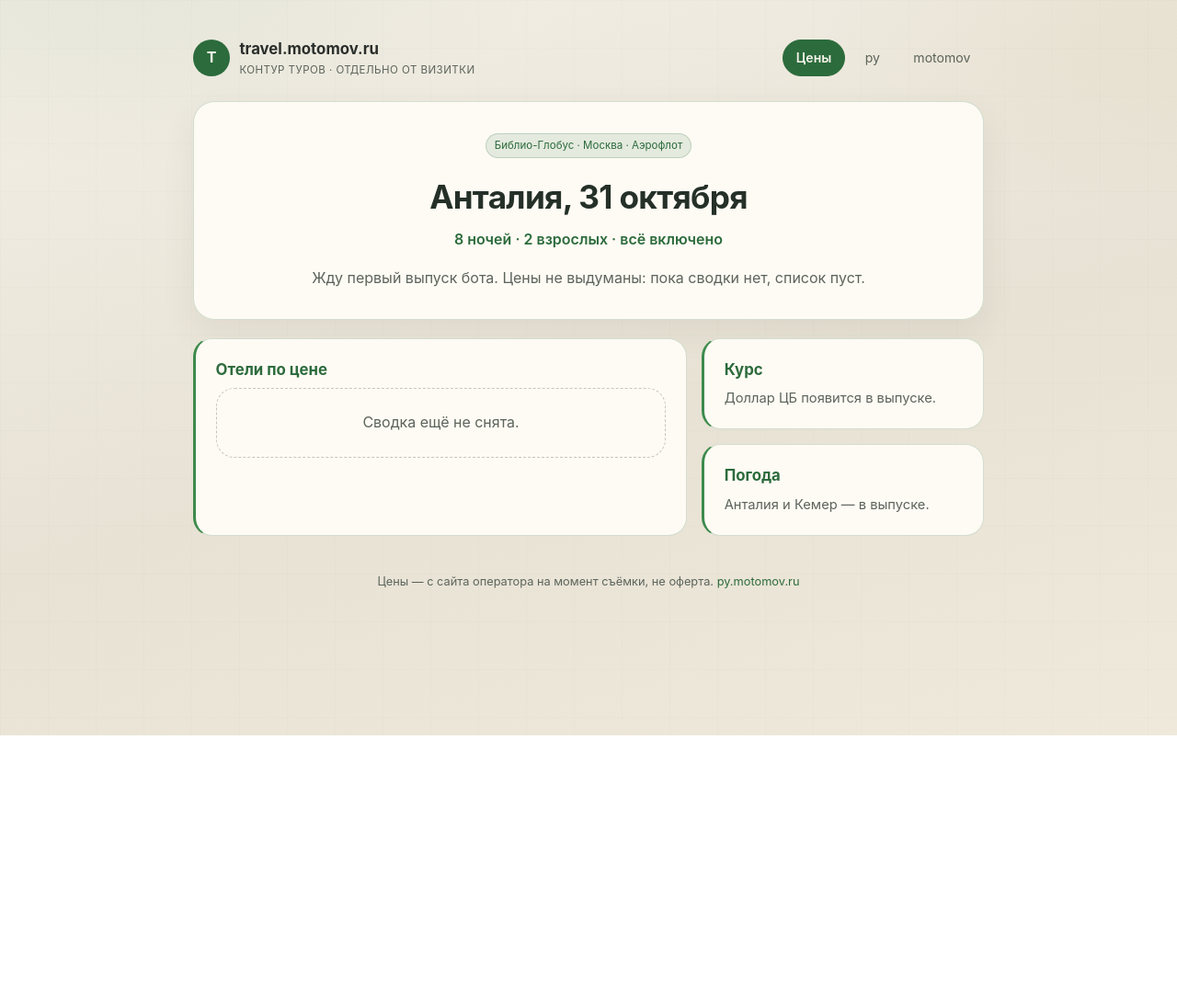
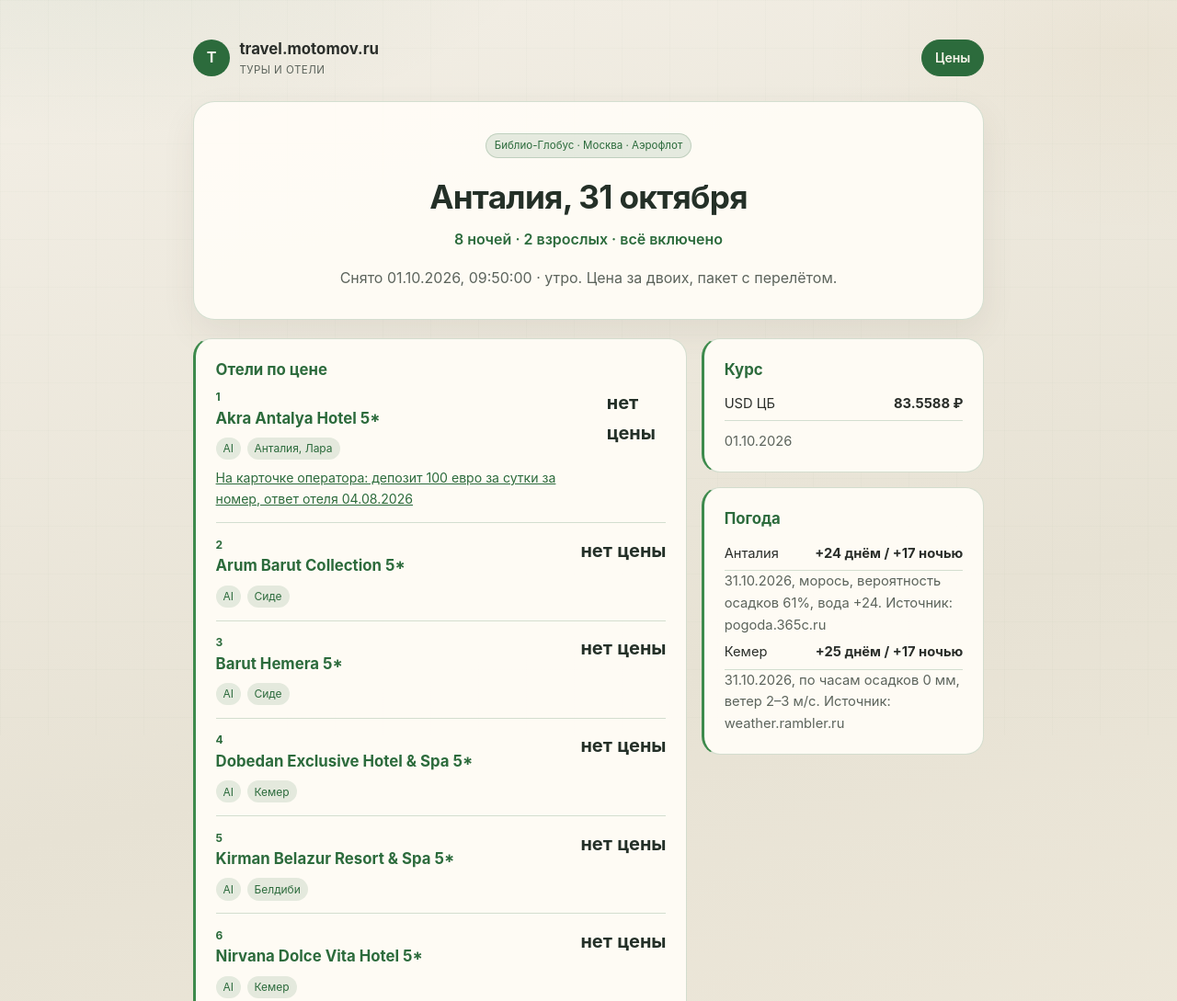
Before and after one commit to jagorun/motomov-travel, a plain HTML site: page index.html in a window 1280 px wide. Shown: the top 1089 px of the page at 92% size. Before the commit the page ends 800 px from the top, so only its background shows below. Drawn offline with Linux system fonts and the light colour scheme.

Commit message:
prices: 01.10.2026 utro · ссылки убраны, цены не подставлены

```diff
--- a/data/prices.json
+++ b/data/prices.json
@@ -1,6 +1,6 @@
 {
-  "updatedAt": null,
-  "slot": null,
+  "updatedAt": "2026-10-01T09:50:00+03:00",
+  "slot": "utro",
   "query": {
     "operator": "Библио-Глобус",
     "from": "Москва",
@@ -12,8 +12,19 @@
     "meal": "AI",
     "currency": "RUB"
   },
-  "usd": null,
-  "weather": [],
-  "hotels": [],
-  "note": "Первый выпуск появится после утреннего или вечернего прогона бота."
+  "usd": { "value": 83.5588, "date": "01.10.2026", "source": "https://ru.myfin.by/currency/cb-rf/usd" },
+  "weather": [
+    { "place": "Анталия", "temp": "+24 днём / +17 ночью", "text": "31.10.2026, морось, вероятность осадков 61%, вода +24. Источник: pogoda.365c.ru", "source": "https://pogoda.365c.ru/turkey/antalya/d/31-oktyabrya" },
+    { "place": "Кемер", "temp": "+25 днём / +17 ночью", "text": "31.10.2026, по часам осадков 0 мм, ветер 2–3 м/с. Источник: weather.rambler.ru", "source": "https://weather.rambler.ru/v-kemere/31-october/" }
+  ],
+  "hotels": [
+    { "name": "Akra Antalya Hotel 5*", "resort": "Анталия, Лара", "price": null, "room": null, "meal": "AI", "nights": 8, "source": "https://www.bgoperator.ru/price.shtml?action=price&tid=211&flt=100411293179&flt2=100510000863&data=31.10.2026", "reason": "Выдача по этому отелю на 8 ночей AI в этой съёмке не получена. Цену не подставлял.", "news": [{ "title": "На карточке оператора: депозит 100 евро за сутки за номер, ответ отеля 04.08.2026", "url": "https://www.bgoperator.ru/price.shtml?flt=100411293179&tid=26&code=102626219120&action=shw" }] },
+    { "name": "Arum Barut Collection 5*", "resort": "Сиде", "price": null, "room": null, "meal": "AI", "nights": 8, "source": "https://www.bgoperator.ru/price.shtml?action=price&tid=211&flt=100411293179&flt2=100510000863&data=31.10.2026", "reason": "Выдача по этому отелю на 8 ночей AI в этой съёмке не получена. Цену не подставлял.", "news": [] },
+    { "name": "Barut Hemera 5*", "resort": "Сиде", "price": null, "room": null, "meal": "AI", "nights": 8, "source": "https://www.bgoperator.ru/price.shtml?flt=100411293179&tid=26&code=102625076666&action=shw", "reason": "Карточка отеля есть, цены пакета на 31.10.2026 нет. Цену не подставлял.", "news": [] },
+    { "name": "Dobedan Exclusive Hotel & Spa 5*", "resort": "Кемер", "price": null, "room": null, "meal": "AI", "nights": 8, "source": "https://www.bgoperator.ru/price.shtml?action=price&tid=211&flt=100411293179&flt2=100510000863&data=31.10.2026", "reason": "Выдача по этому отелю на 8 ночей AI в этой съёмке не получена. Цену не подставлял.", "news": [] },
+    { "name": "Kirman Belazur Resort & Spa 5*", "resort": "Белдиби", "price": null, "room": null, "meal": "AI", "nights": 8, "source": "https://www.bgoperator.ru/price.shtml?action=price&tid=211&flt=100411293179&flt2=100510000863&data=31.10.2026", "reason": "Выдача по этому отелю на 8 ночей AI в этой съёмке не получена. Цену не подставлял.", "news": [] },
+    { "name": "Nirvana Dolce Vita Hotel 5*", "resort": "Кемер", "price": null, "room": null, "meal": "AI", "nights": 8, "source": "https://www.bgoperator.ru/price.shtml?action=price&tid=211&flt=100411293179&flt2=100510000863&data=31.10.2026", "reason": "Выдача по этому отелю на 8 ночей AI в этой съёмке не получена. Цену не подставлял.", "news": [] },
+    { "name": "Voyage Sorgun 5*", "resort": "Соргун", "price": null, "room": null, "meal": "AI", "nights": 8, "source": "https://www.bgoperator.ru/price.shtml?action=price&tid=211&flt=100411293179&flt2=100510000863&data=31.10.2026", "reason": "Выдача по этому отелю на 8 ночей AI в этой съёмке не получена. Цену не подставлял.", "news": [] }
+  ],
+  "note": "Конструктор на 31.10.2026 из Москвы открылся, но фильтр по семи отелям и 8 ночам AI в этой съёмке не дошёл до выдачи. Цены пакетов не выдуманы."
 }
--- a/index.html
+++ b/index.html
@@ -15,13 +15,11 @@
         <span class="brand-mark">T</span>
         <span>
           <span class="brand-name">travel.motomov.ru</span>
-          <span class="brand-sub">контур туров · отдельно от визитки</span>
+          <span class="brand-sub">туры и отели</span>
         </span>
       </a>
       <nav class="nav">
         <a class="active" href="/">Цены</a>
-        <a href="https://py.motomov.ru">py</a>
-        <a href="https://motomov.ru">motomov</a>
       </nav>
     </header>
 
@@ -49,10 +47,7 @@
       </aside>
     </div>
 
-    <footer class="site">
-      Цены — с сайта оператора на момент съёмки, не оферта.
-      <a href="https://py.motomov.ru">py.motomov.ru</a>
-    </footer>
+    <footer class="site">Цены — с сайта оператора на момент съёмки, не оферта.</footer>
   </div>
   <script src="app.js"></script>
 </body>
```
